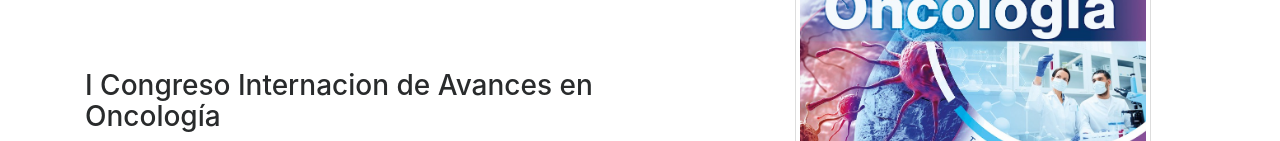
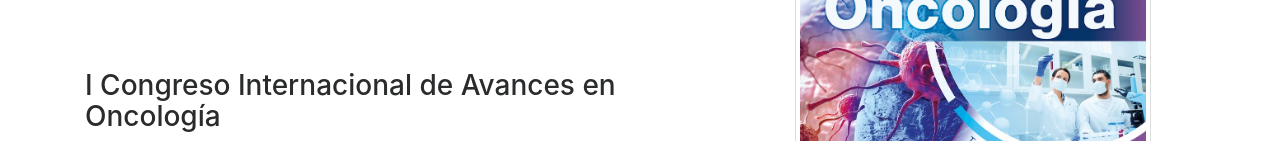
Before and after one commit to rcs66/oncologiasucreico, a plain HTML site: page index.html in a window 1280 px wide. Shown: the part 659-800 px from the top of the page. Drawn offline with Linux system fonts and the light colour scheme.

Commit message:
Update index.html

```diff
--- a/index.html
+++ b/index.html
@@ -132,7 +132,7 @@
       <div class="row">
         <div class="col-12" id="alertCont"></div>
         <div class="col-sm-7 d-flex flex-column justify-content-center">
-          <h3>I Congreso Internacion de Avances en Oncología </h3>
+          <h3>I Congreso Internacional de Avances en Oncología </h3>
           <p class="text-justify">Una invitación abierta a centros  médicos, docentes , personal médico implicados con la innovación, la creatividad y el compromiso con la salud, que busca inspiración compartiendo experiencias de aprendizaje a través del cambio metodológico. </p>
         </div>
         <div class="col-sm-5">
```
